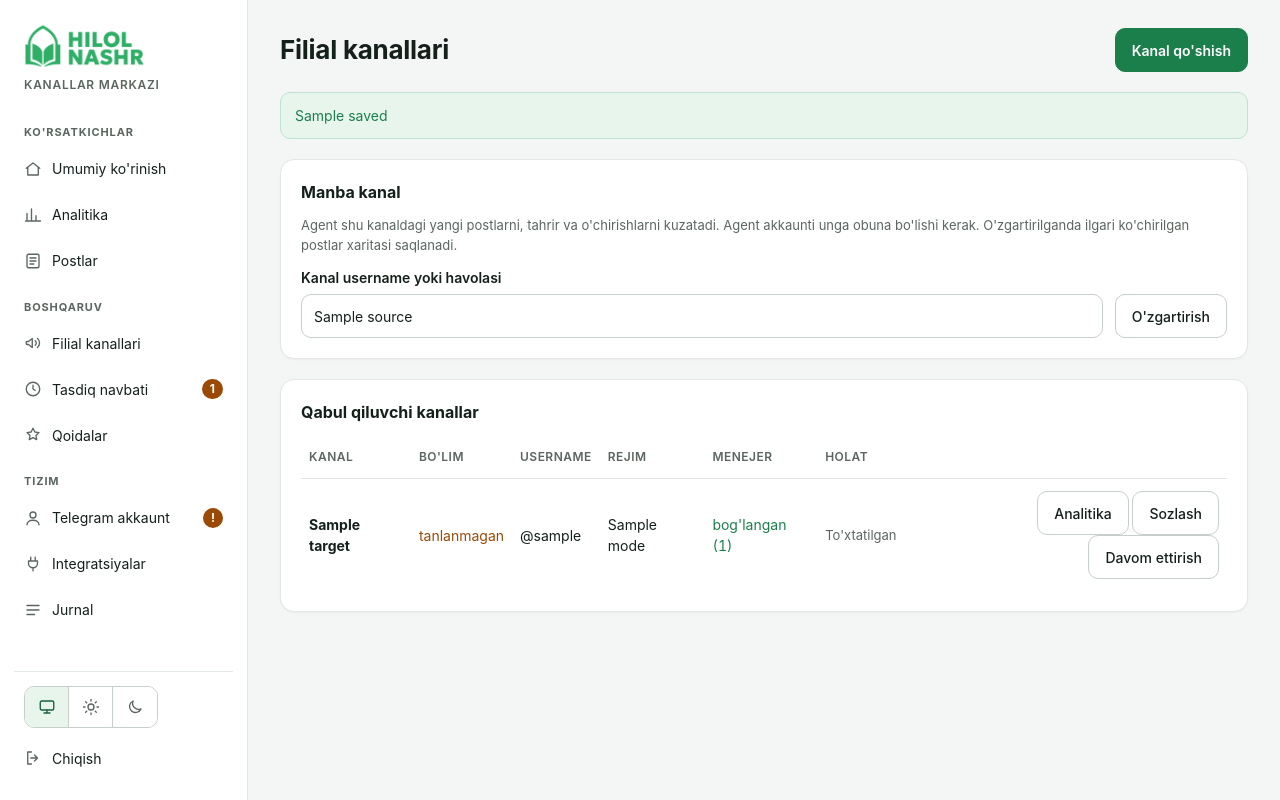
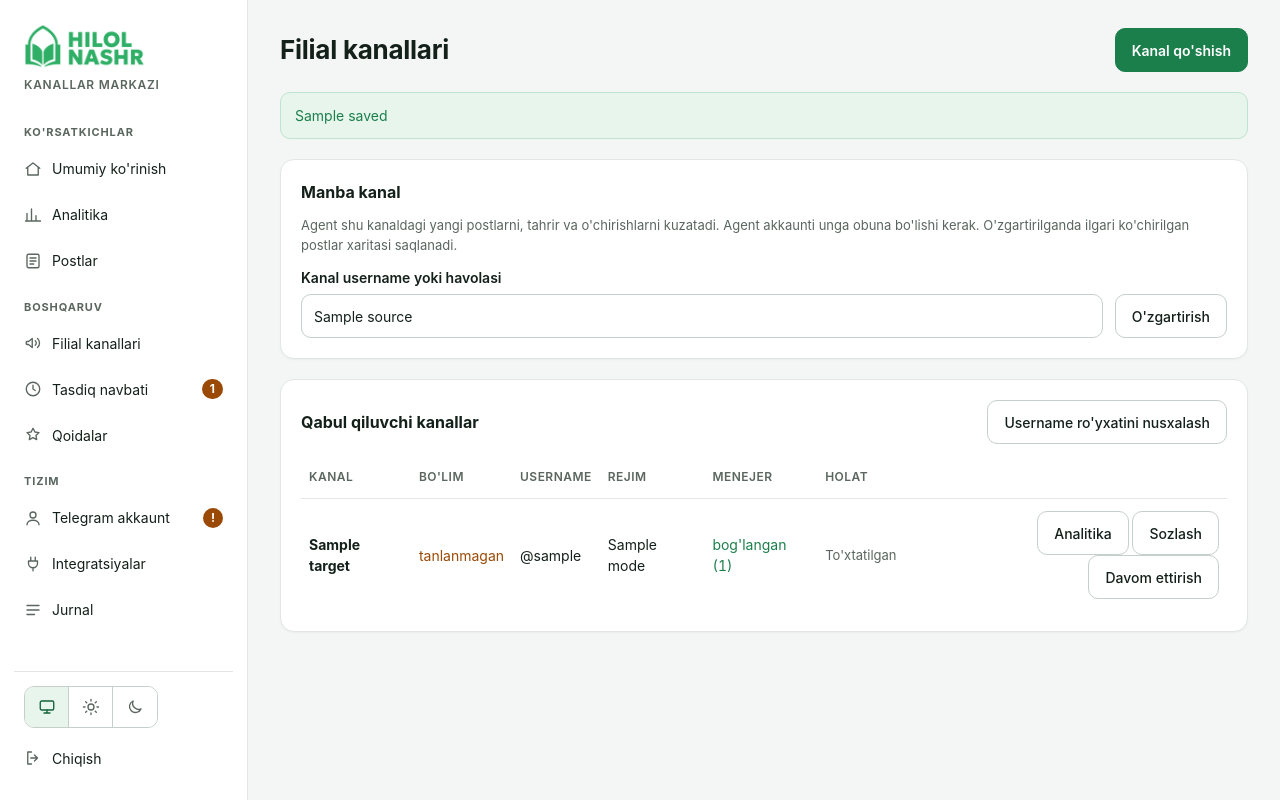
Before and after one commit to nexterpuz/Hilol_AI, a Python web app: template app/templates/channels.html in a window 1280 px wide. Run offline with Jinja, Linux system fonts and the light colour scheme; the template is opened without the code that fills it: most values are stand-ins (such as "Sample title", 1, 10 or a date in 2020).

Commit message:
Channels page: button to copy a numbered list of channel usernames
Co-Authored-By: Claude Opus 5.5 <noreply@anthropic.com>
Claude-Session: https://claude.ai/code/session_015riskecaRCqC79BrDBrnx3

```diff
--- a/app/templates/channels.html
+++ b/app/templates/channels.html
@@ -13,7 +13,10 @@
 </form>
 </section>
 <section class="card">
-<h2>Qabul qiluvchi kanallar</h2>
+<div class="row between"><h2>Qabul qiluvchi kanallar</h2>
+{% if targets %}<button class="btn" type="button" id="copy-list">Username ro'yxatini nusxalash</button>{% endif %}</div>
+<textarea id="list-text" readonly rows="{{ targets|length + 1 }}" hidden>{% for t in targets %}{{ loop.index }}. {{ t.name }} — @{{ t.username }}
+{% endfor %}</textarea>
 <div class="scroll">
 <table>
 <thead><tr><th>Kanal</th><th>Bo'lim</th><th>Username</th><th>Rejim</th><th>Menejer</th><th>Holat</th><th></th></tr></thead>
@@ -39,4 +42,16 @@
 </table>
 </div>
 </section>
+<script>
+(() => {
+  const btn = document.getElementById("copy-list");
+  if (!btn) return;
+  btn.addEventListener("click", async () => {
+    const box = document.getElementById("list-text"), text = box.value.trim();
+    try { await navigator.clipboard.writeText(text); btn.textContent = "Nusxalandi ✓"; }
+    catch (e) { box.hidden = false; box.select(); btn.textContent = "Belgilandi — Ctrl+C bosing"; }
+    setTimeout(() => btn.textContent = "Username ro'yxatini nusxalash", 2500);
+  });
+})();
+</script>
 {% endblock %}
```
